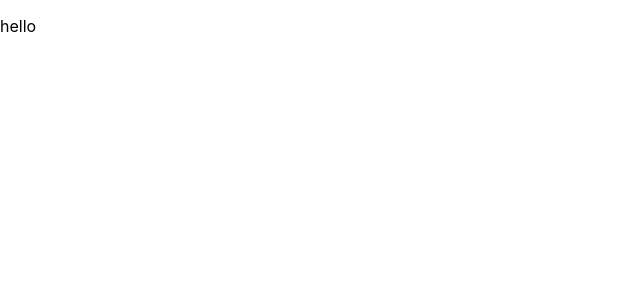
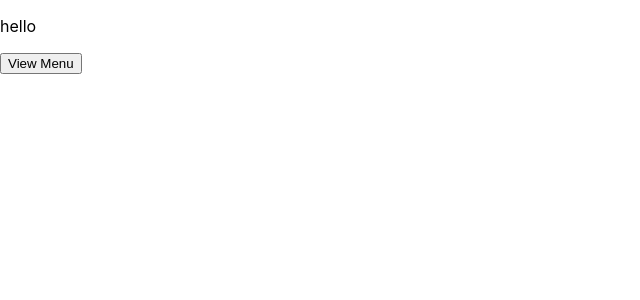
Before and after one commit to nbaugh1/ordered, a React (Create React App) app in the folder client/: page / in a window 1280 px wide. Shown: the top 300 px of the page, without its empty margins (0-640 px from the left). Built offline with nearby package versions, Linux system fonts and the light colour scheme.

Commit message:
add button to and menu page

```diff
--- a/client/package.json
+++ b/client/package.json
@@ -10,6 +10,7 @@
     "react": "^16.13.1",
     "react-bootstrap": "^1.1.1",
     "react-dom": "^16.13.1",
+    "react-router-dom": "^5.2.0",
     "react-scripts": "3.4.1"
   },
   "scripts": {
--- a/client/src/App.js
+++ b/client/src/App.js
@@ -5,6 +5,7 @@ import {
   Route
 } from 'react-router-dom'
 import { Landing } from './components/Landing'
+import { Menu } from './components/Menu'
 import './App.css';
 
 function App() {
@@ -14,12 +15,12 @@ function App() {
 
       </div>
       <Switch>
-        <Route path="/">
+        <Route exact path="/">
           <Landing />
         </Route>
-        {/* <Route path="/menu">
+        <Route path="/menus">
           <Menu />
-        </Route> */}
+        </Route>
       </Switch>
     </Router>
   );
--- a/client/src/components/Landing.js
+++ b/client/src/components/Landing.js
@@ -1,9 +1,21 @@
 import React from 'react'
+import Button from 'react-bootstrap/Button'
+import { useHistory } from 'react-router-dom'
 
 export const Landing = () => {
+    const history = useHistory()
+    const changeToMenuRoute = () => {
+        let path = '/menus'
+        window.location.href = path
+    }
     return (
         <div>
             <p>hello</p>
+            <Button
+                onClick={changeToMenuRoute}
+            >
+                View Menu
+            </Button>
         </div>
     )
 }
--- /dev/null
+++ b/client/src/components/Menu.js
@@ -0,0 +1,13 @@
+import React from 'react'
+import Table from 'react-bootstrap/Table'
+
+export const Menu = () => {
+    return (
+        <div>
+            <p>Menu</p>
+            <Table>
+
+            </Table>
+        </div>
+    )
+}
```
Also changed, not shown: 1 other file (tests, documents, lock files or other folders).
